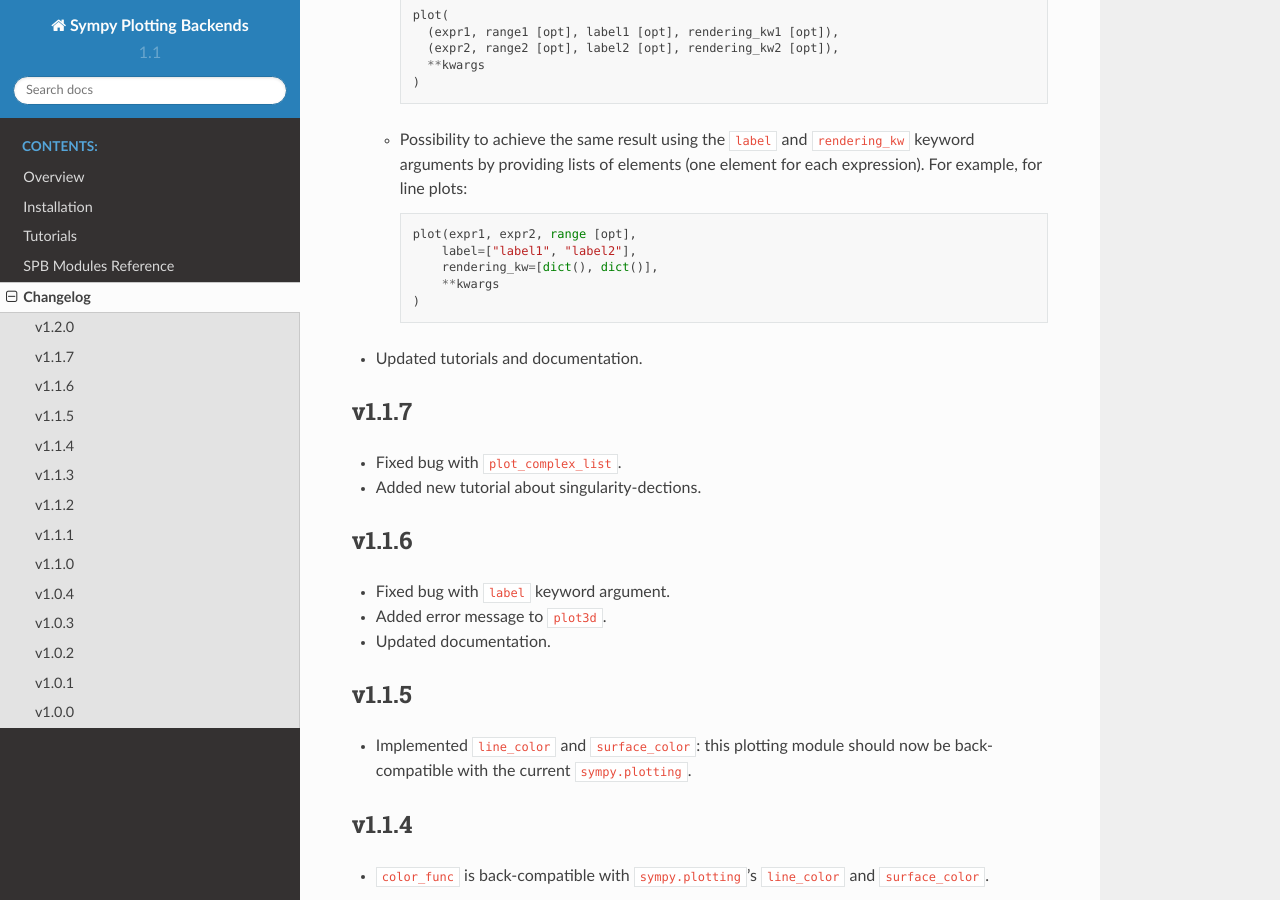
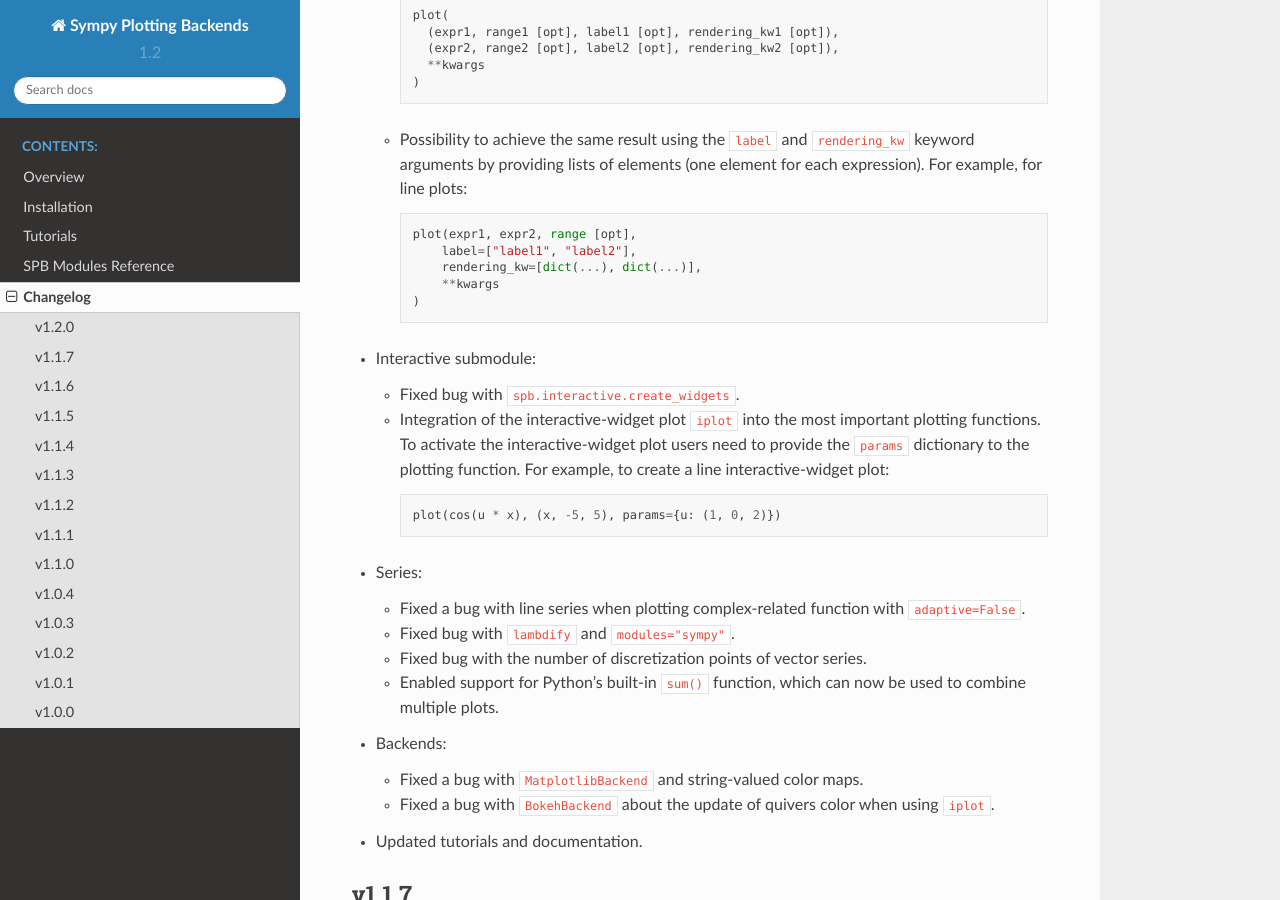
Before and after one commit to Davide-sd/sympy-plot-backends, a Sphinx documentation site: the page built from doc/source/changelog.rst, in a window 1280 px wide and 900 px high, scrolled down 393 px. Built offline with Sphinx 7.4.7 and the Read the Docs theme 2.0.0, drawn with Linux system fonts in a browser that asks for light colours.

Commit message:
version bump

```diff
--- a/doc/source/changelog.rst
+++ b/doc/source/changelog.rst
@@ -32,11 +32,44 @@ v1.2.0
 
        plot(expr1, expr2, range [opt],
            label=["label1", "label2"],
-           rendering_kw=[dict(), dict()],
+           rendering_kw=[dict(...), dict(...)],
            **kwargs
        )
 
+* Interactive submodule:
+
+  * Fixed bug with ``spb.interactive.create_widgets``.
+
+  * Integration of the interactive-widget plot ``iplot`` into the most
+    important plotting functions. To activate the interactive-widget plot
+    users need to provide the ``params`` dictionary to the plotting function.
+    For example, to create a line interactive-widget plot:
+
+    .. code-block:: python
+
+         plot(cos(u * x), (x, -5, 5), params={u: (1, 0, 2)})
+
+* Series:
+
+  * Fixed a bug with line series when plotting complex-related function
+    with ``adaptive=False``.
+
+  * Fixed bug with ``lambdify`` and ``modules="sympy"``.
+
+  * Fixed bug with the number of discretization points of vector series.
+
+  * Enabled support for Python's built-in ``sum()`` function, which can now
+    be used to combine multiple plots.
+
+* Backends:
+
+  * Fixed a bug with ``MatplotlibBackend`` and string-valued color maps.
+
+  * Fixed a bug with ``BokehBackend`` about the update of quivers color when
+    using ``iplot``.
+
 * Updated tutorials and documentation.
+
 
 v1.1.7
 ======
--- a/spb/_version.py
+++ b/spb/_version.py
@@ -1 +1 @@
-__version__ = "1.1.7"
+__version__ = "1.2.0"
```
